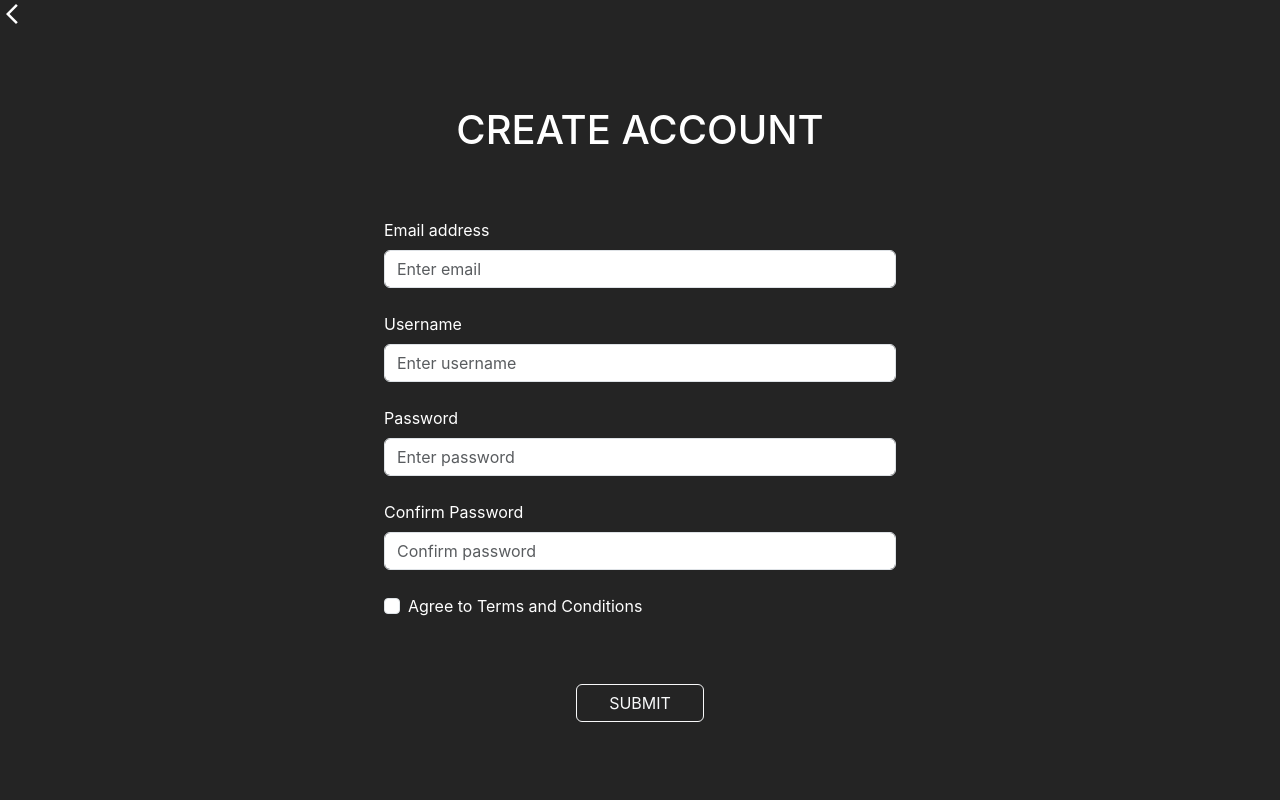
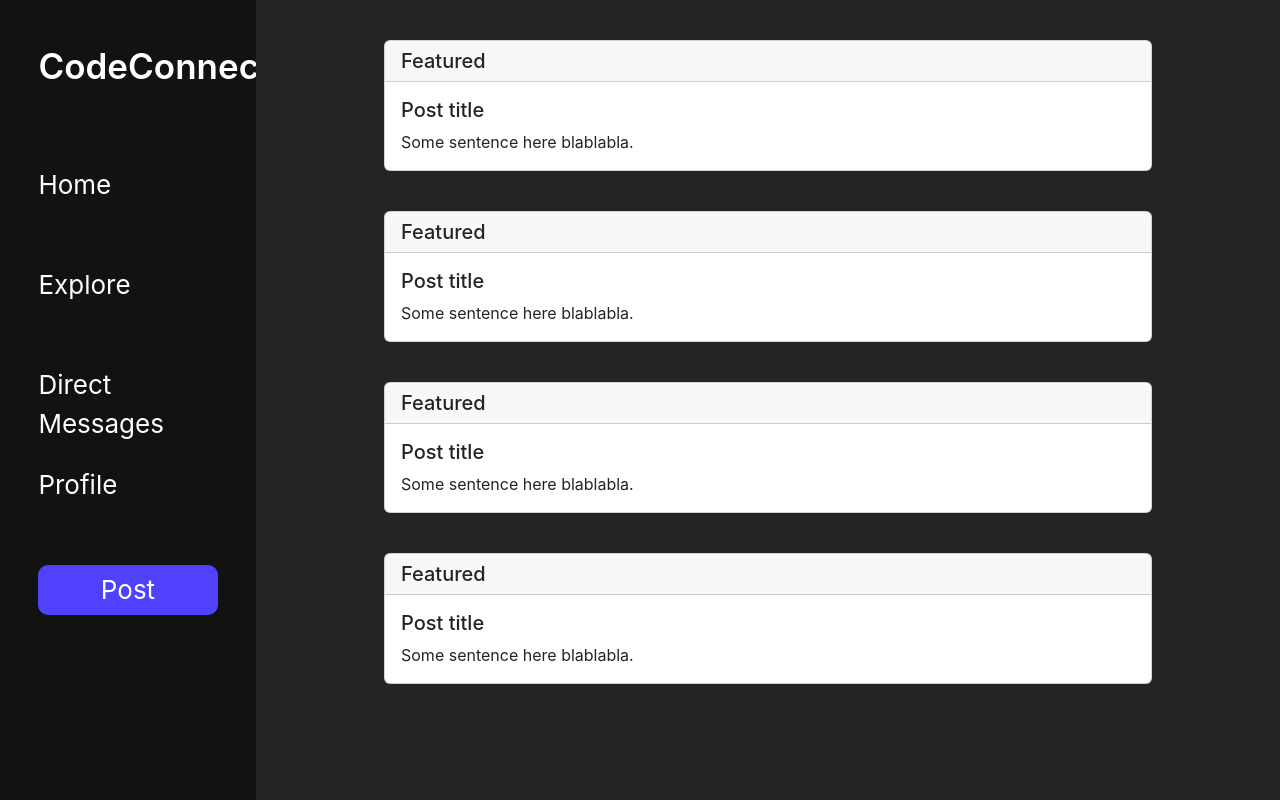
Before and after one commit to JvsonKee/CodeConnect, a React (Vite) app in the folder client/: page / in a window 1280 px wide. Built offline with nearby package versions, Linux system fonts and the light colour scheme.

Commit message:
Added Explore Results page with placeholder Card objects

```diff
--- a/client/src/components/App.jsx
+++ b/client/src/components/App.jsx
@@ -1,5 +1,6 @@
 import CreateAccount from "./CreateAccount"
 import HomePage from "./Homepage"
+import ExploreResults from "./ExploreResults"
 import { Container } from "./styles/Container"
 import Normalizer from "./styles/Global"
 function App() {
@@ -7,7 +8,7 @@ function App() {
   return (
     <Container>
       <Normalizer />
-      <CreateAccount />
+      <ExploreResults />
     </Container>
   )
 }
--- a/client/src/components/CreateAccount.jsx
+++ b/client/src/components/CreateAccount.jsx
@@ -7,12 +7,12 @@ import Form from 'react-bootstrap/Form';
 import ArrowBackIosNewIcon from '@mui/icons-material/ArrowBackIosNew';
 
 
+
 function CreateAccount() {
     return (
         <Container>
 
             <CreateAccountContainer>
-
 
                 <IconContainer/>
                 <H1>
--- /dev/null
+++ b/client/src/components/ExploreResults.jsx
@@ -0,0 +1,54 @@
+import { Container } from "./styles/Container";
+import NavBar from "./NavBar";
+import { ExploreResultsContainer, CustomCard } from "./styles/ExploreResultsContainer.styled";
+import { Card } from "react-bootstrap";
+
+
+
+
+function CreateAccount() {
+    return (
+        <Container>
+            <NavBar/>
+            <ExploreResultsContainer>
+
+                <CustomCard>
+                    <Card.Header as = "h5"> Featured </Card.Header>
+                    <Card.Body>
+                        <Card.Title> Post title </Card.Title>
+                        <Card.Text> Some sentence here blablabla. </Card.Text>
+                    </Card.Body>
+                </CustomCard>
+
+                <CustomCard>
+                    <Card.Header as = "h5"> Featured </Card.Header>
+                    <Card.Body>
+                        <Card.Title> Post title </Card.Title>
+                        <Card.Text> Some sentence here blablabla. </Card.Text>
+                    </Card.Body>
+                </CustomCard>
+
+                <CustomCard>
+                    <Card.Header as = "h5"> Featured </Card.Header>
+                    <Card.Body>
+                        <Card.Title> Post title </Card.Title>
+                        <Card.Text> Some sentence here blablabla. </Card.Text>
+                    </Card.Body>
+                </CustomCard>
+
+                <CustomCard>
+                    <Card.Header as = "h5"> Featured </Card.Header>
+                    <Card.Body>
+                        <Card.Title> Post title </Card.Title>
+                        <Card.Text> Some sentence here blablabla. </Card.Text>
+                    </Card.Body>
+                </CustomCard>
+
+
+
+            </ExploreResultsContainer>
+        </Container>
+    )
+}
+
+export default CreateAccount;
--- /dev/null
+++ b/client/src/components/styles/ExploreResultsContainer.styled.js
@@ -0,0 +1,15 @@
+import styled from "styled-components"
+import { Card } from "react-bootstrap";
+
+export const ExploreResultsContainer = styled.div`
+    width: 80vw;
+    height: 100vh;
+    background-color: #242424;
+`
+
+export const CustomCard = styled(Card)`
+    margin-left: 10vw;
+    margin-right: 10vw;
+    margin-top: 5vh;
+
+`
```
